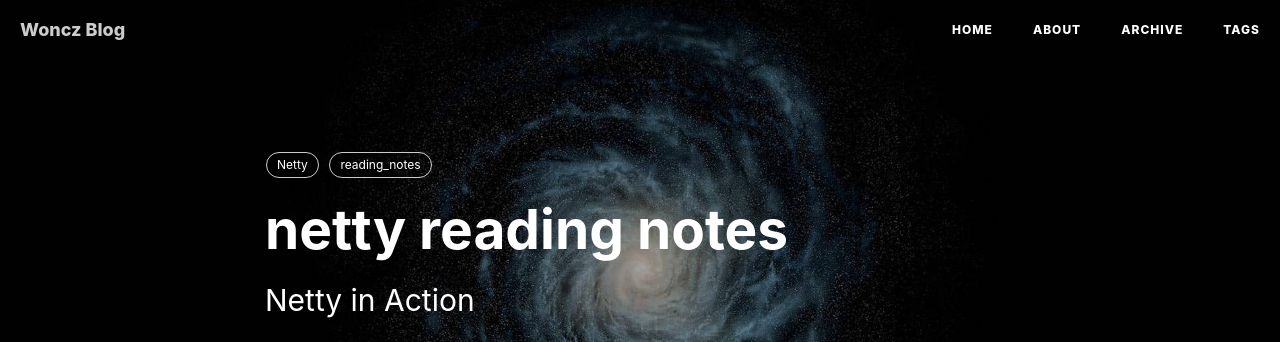
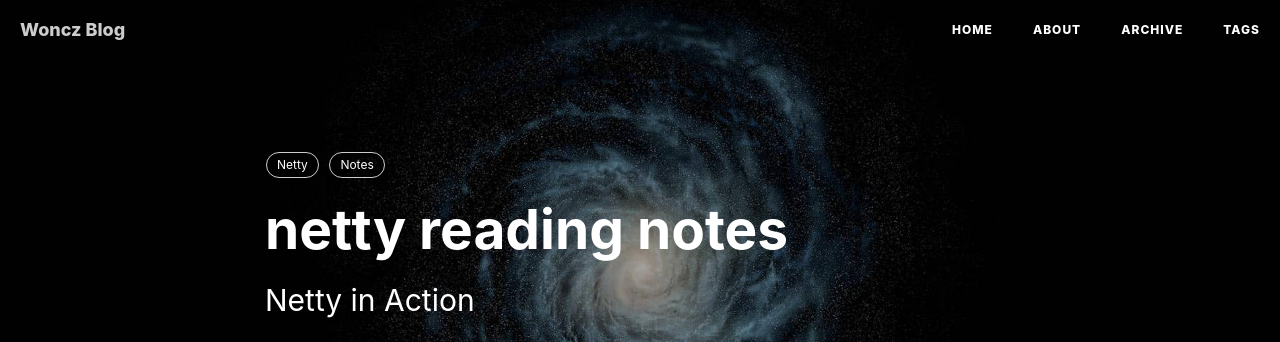
Before and after one commit to woncz/woncz.github.io, a Jekyll site: the page built from _posts/2019-07-01-[Netty in Action]_reading_notes.md, in a window 1280 px wide and 900 px high. Shown: the top 342 px of the window. Built offline with Jekyll 4.4.1, drawn with Linux system fonts in a browser that asks for light colours; nearby versions of some CDN libraries; comment, search, counter and statistics services are not loaded.

Commit message:
change tag desc

```diff
--- a/_posts/2019-07-01-[Netty in Action]_reading_notes.md
+++ b/_posts/2019-07-01-[Netty in Action]_reading_notes.md
@@ -8,7 +8,7 @@ header-img: "img/post-bg-universe.jpg"
 catalog: true
 tags:
   - Netty
-  - reading_notes
+  - Notes
 ---
 
 ### Netty概念和体系架构
```
